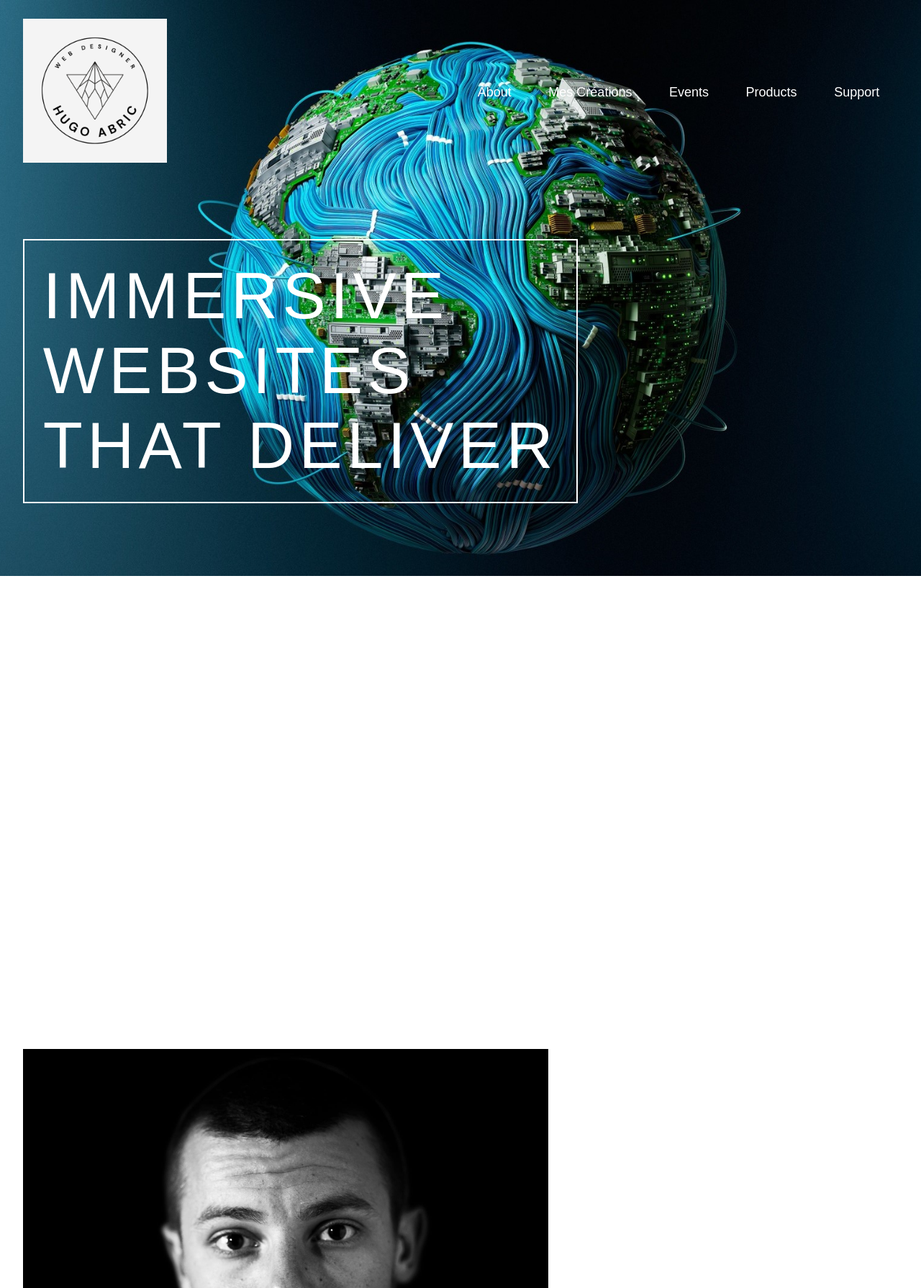
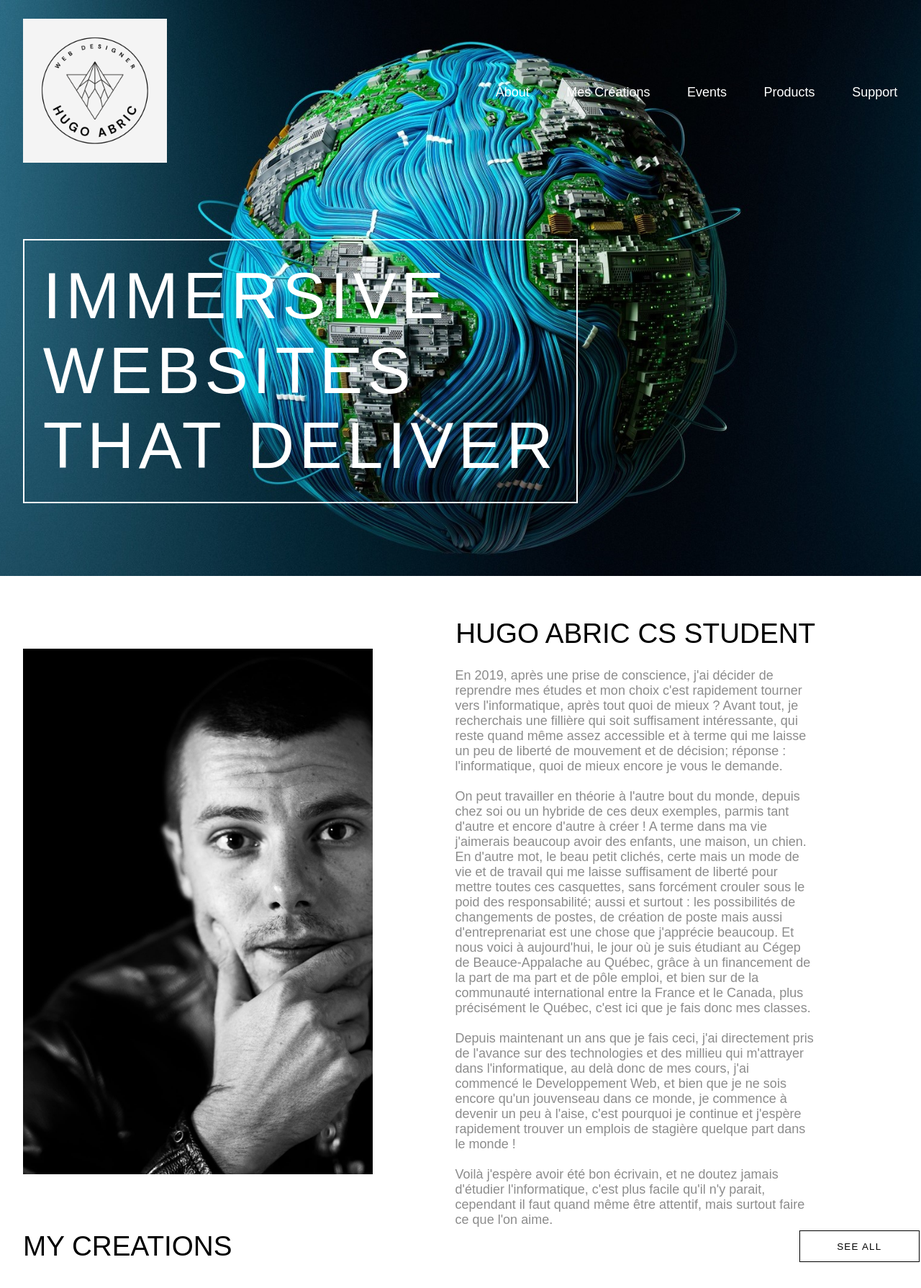
Before and after one commit to TheDevApprentice/Website_Perso, a PHP site: page / in a window 1280 px wide. Shown: the top 1789 px of the page at 72% size. Run offline with PHP 8.4, Linux system fonts and the light colour scheme.

Commit message:
correctifs visuels

```diff
--- a/landingpage.css
+++ b/landingpage.css
@@ -242,6 +242,8 @@
   }
   header nav .main-menu {
     display: none;
+    position: relative;
+    right: -25px;
   }
   @media (min-width: 768px) {
     header nav .main-menu {
@@ -318,7 +320,8 @@
   }
   /* ABOUT SECTION */
   .interactive {
-    margin-top: 8rem;
+    margin-top: 0.5rem;
+    height: 100vh;
     display: grid;
     grid-template-rows: auto auto auto;
 
```
